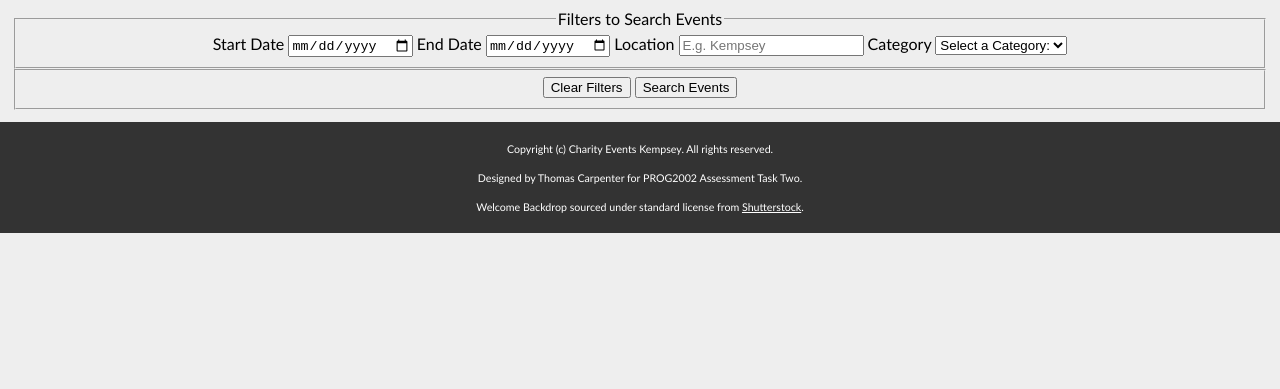
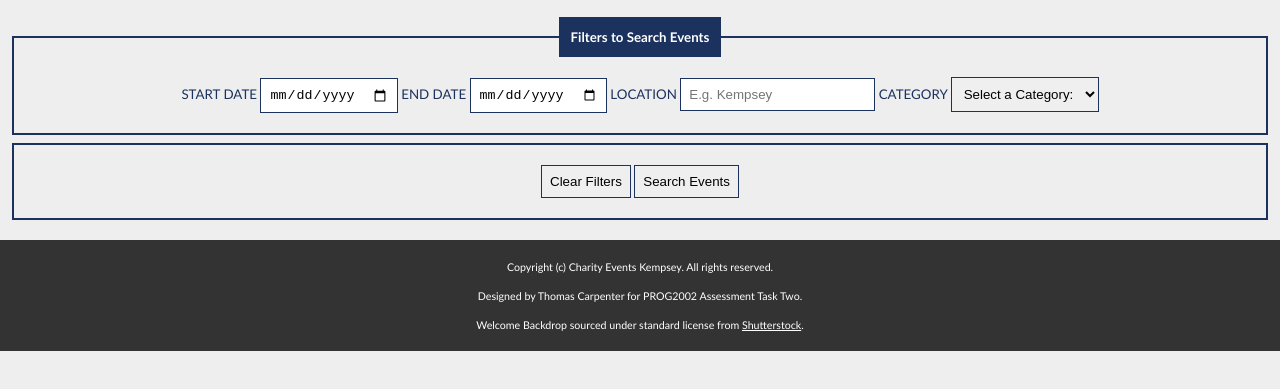
Before and after one commit to soccer92/23636116-PROG2002-AT2-SCU, a plain HTML site: page web/search.html in a window 1280 px wide. Shown: the part 49-438 px from the top of the page. Drawn offline with Linux system fonts and the light colour scheme.

Commit message:
Styled the form elements and inputs.

```diff
--- a/web/styling.css
+++ b/web/styling.css
@@ -111,6 +111,32 @@ section > .upcoming-events > .event > h3 {
 section > .upcoming-events > .event > p {
     font-size: 10pt;
 }
+
+section > form > fieldset {
+    border: 2px solid #1b315e;
+    margin: 8px 0;
+    padding: 12px;
+    font-size: 10pt;
+}
+
+section > form > fieldset > legend {
+    font-weight: bold;
+    padding: 12px;
+    background: #1b315e;
+    color: #fff;
+}
+
+section > form > fieldset > label {
+    text-transform: uppercase;
+    color: #1b315e;
+    margin: 8px 0;
+}
+
+section > form > fieldset > input, section > form > fieldset > select {
+    padding: 8px;
+    margin: 8px 0;
+    border: 1px solid #1b315e;
+}
 /* Section Conclude */
 
 /* Footer */
```
